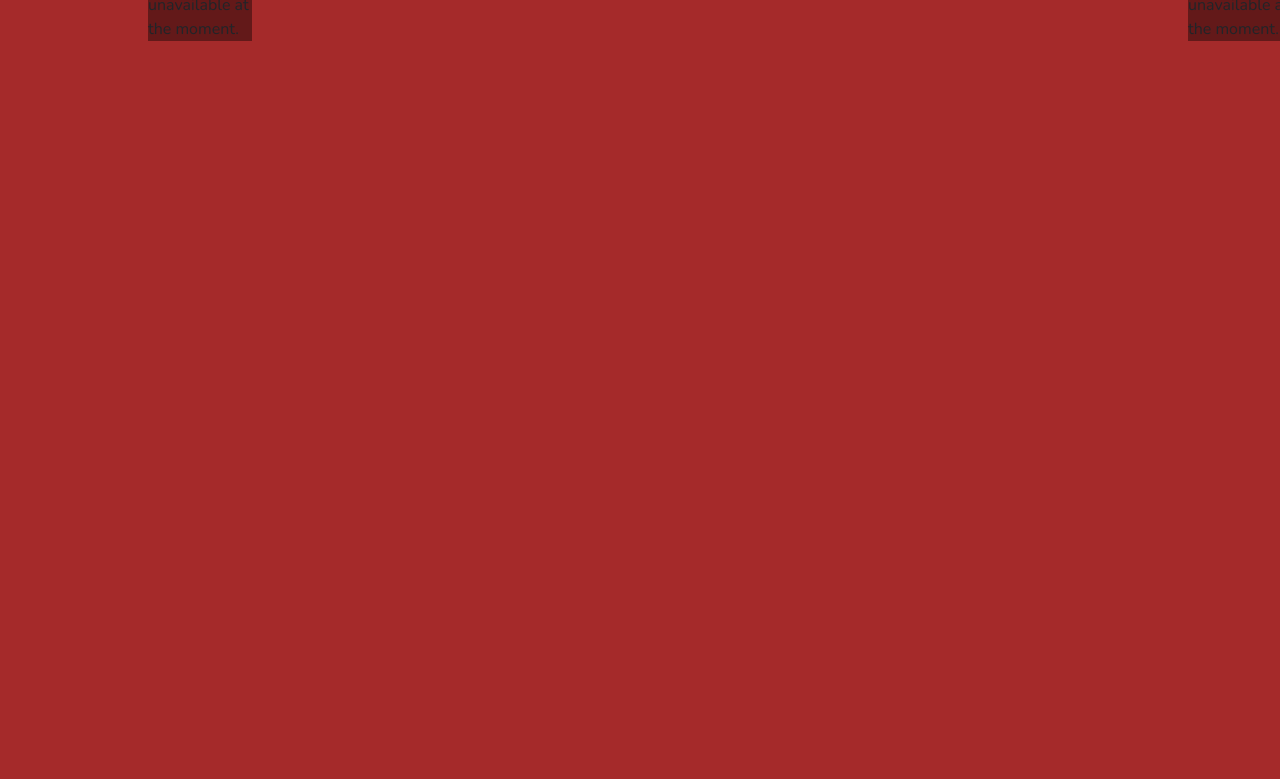
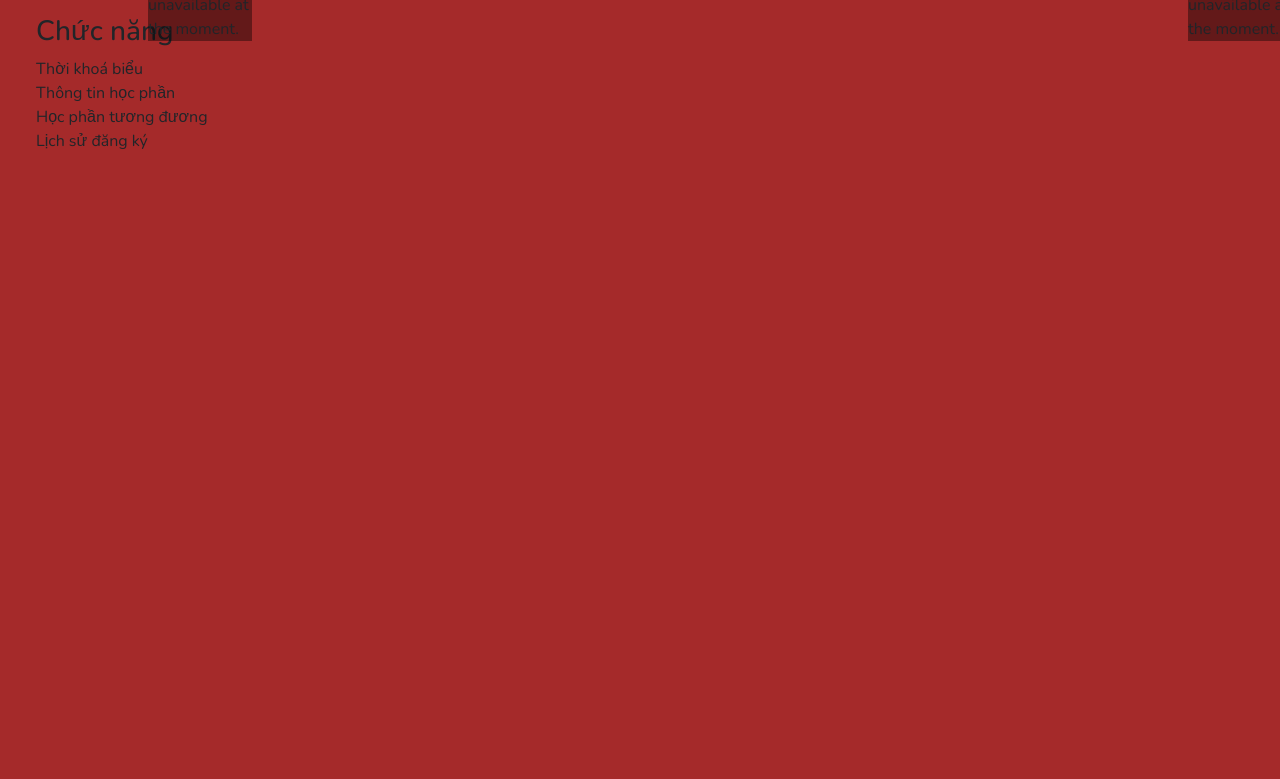
Before and after one commit to MarcoPhanVu/WebDangKyHocPhan, a PHP site: page / in a window 1280 px wide. Shown: the part 71-850 px from the top of the page. Run offline with PHP 8.4, Linux system fonts and the light colour scheme.

Commit message:
add minor updates, change index page's extension

```diff
--- a/index.html
+++ b/index.php
@@ -27,7 +27,16 @@
 			<p class="log-out">Đăng xuất</p> -->
 		</div>
 	</header>
-	<div id="main-container"></div>
+	<div id="main-container">
+		<div class="block-container side-bar">
+			<h3 class="title">Chức năng</h3>
+			<div class="btn-option">Thời khoá biểu</div>
+			<div class="btn-option">Thông tin học phần</div>
+			<div class="btn-option">Học phần tương đương</div>
+			<div class="btn-option">Lịch sử đăng ký</div>
+		</div>
+
+	</div>
 	<footer></footer>
 </body>
 </html>
--- a/pages/schedule.html
+++ b/pages/schedule.html
@@ -9,5 +9,8 @@
     <a href="../index.html">
         <p>Snap back to reality!</p>
     </a>
+    <div class="block-container">
+        <p>THIS IS SCHEDULE</p>
+    </div>
 </body>
 </html>
```
